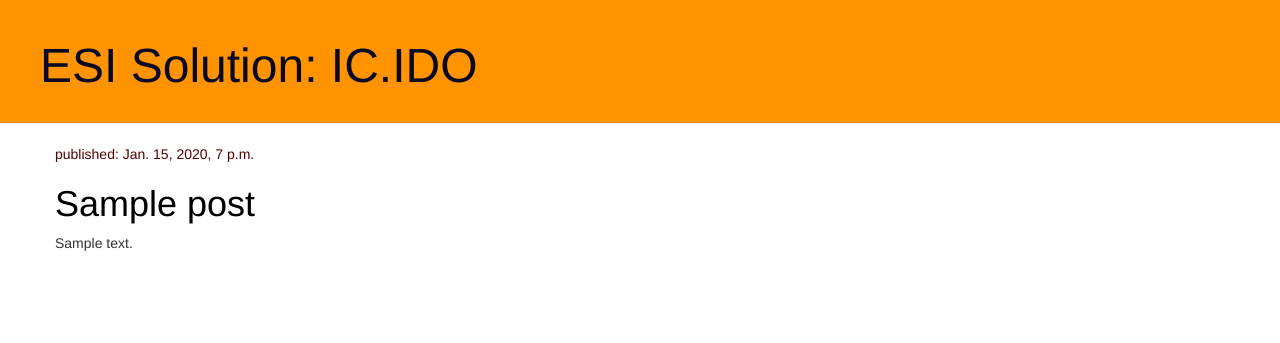
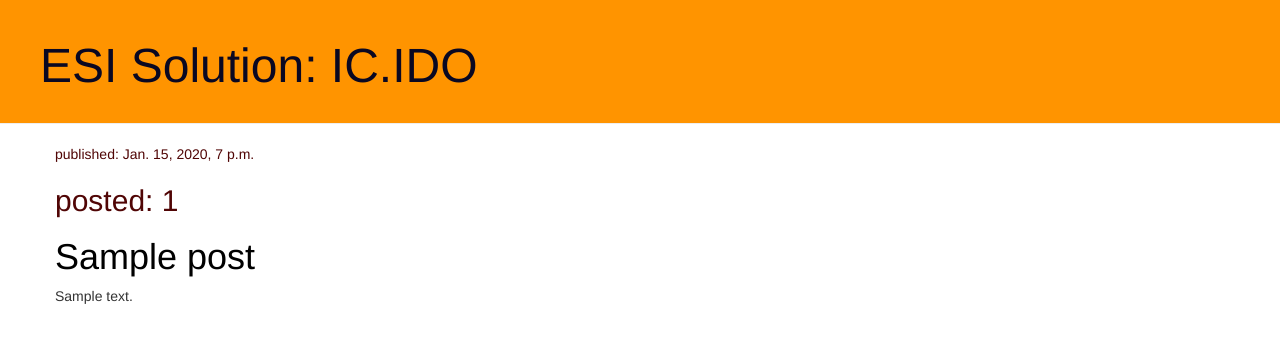
Before and after one commit to JensonSim/django-jbm, a Django app: template blog/templates/blog/post_list.html in a window 1280 px wide. Shown: the top 343 px of the page. Run offline with Django 3.2, Linux system fonts and the light colour scheme; the template is opened without the code that fills it: values that come from a table or form of the project are taken from there, others are empty; tables that the repository leaves empty hold one stand-in row (values such as "Sample post"); some libraries are stand-ins or nearby versions.

Commit message:
test id print

```diff
--- a/blog/templates/blog/post_list.html
+++ b/blog/templates/blog/post_list.html
@@ -5,6 +5,7 @@
                                 <div class="post">
                                     <div class="date">
                                         <p>published: {{ post.published_date }}</p>
+                                        <h2>posted: {{ post.id }}</post></h2>
                                     </div>
                                     <h1><a href="">{{ post.title }}</a></h1>
                                     <p>{{ post.text|linebreaksbr }}</p>
```
